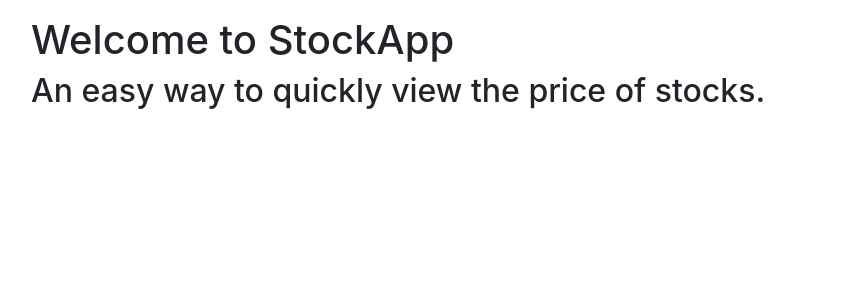
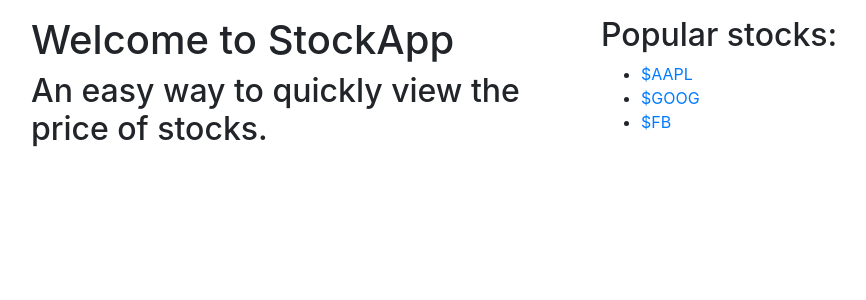
Before and after one commit to mkturner/flask-stock-app, a Flask app: page / in a window 1280 px wide. Shown: the part 56-356 px from the top of the page, without its empty margins (54-920 px from the left). Run offline with Flask 2, Linux system fonts and the light colour scheme; some libraries are stand-ins or nearby versions.

Commit message:
✨ feat: created a partial for popular stocks

```diff
--- a/templates/index.html
+++ b/templates/index.html
@@ -9,5 +9,9 @@
         <h1>Welcome to StockApp</h1>
         <h2>An easy way to quickly view the price of stocks.</h2>
     </div>
+    <div class="col">
+        <!-- call the 'popular_stocks' partial -->
+        {% include 'popular_stocks.html' %}
+    </div>
 </div>
 {% endblock content %}
--- /dev/null
+++ b/templates/popular_stocks.html
@@ -0,0 +1,11 @@
+<!-- Defines a partial that will be used for quick links to popular stocks -->
+{% block popular %}
+    <h2>Popular stocks:</h2>
+    <ul>
+        <!-- Create links to some popular stocks, pass ticker as parameter -->
+        <li><a href="{{ url_for('stock', ticker='AAPL') }}">$AAPL</a></li>
+        <li><a href="{{ url_for('stock', ticker='GOOG') }}">$GOOG</a></li>
+        <li><a href="{{ url_for('stock', ticker='FB') }}">$FB</a></li>
+    </ul>
+
+{% endblock popular %}
--- a/templates/stock.html
+++ b/templates/stock.html
@@ -10,5 +10,9 @@
             <hr />
             <h2>Price: ${{price}}</h2>
         </div>
+        <div class="col">
+            <!-- call the 'popular_stocks' partial -->
+            {% include 'popular_stocks.html' %}
+        </div>
     </div>
 {% endblock content %}
```
